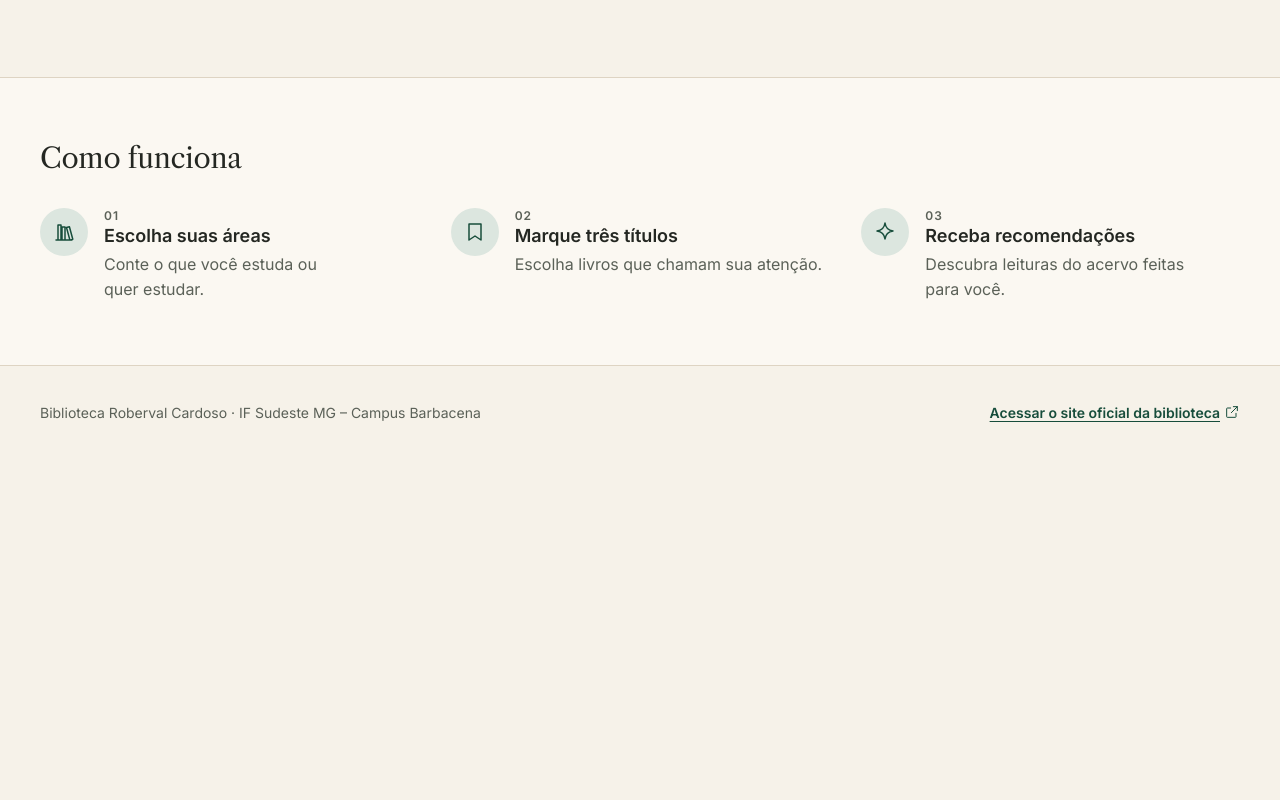
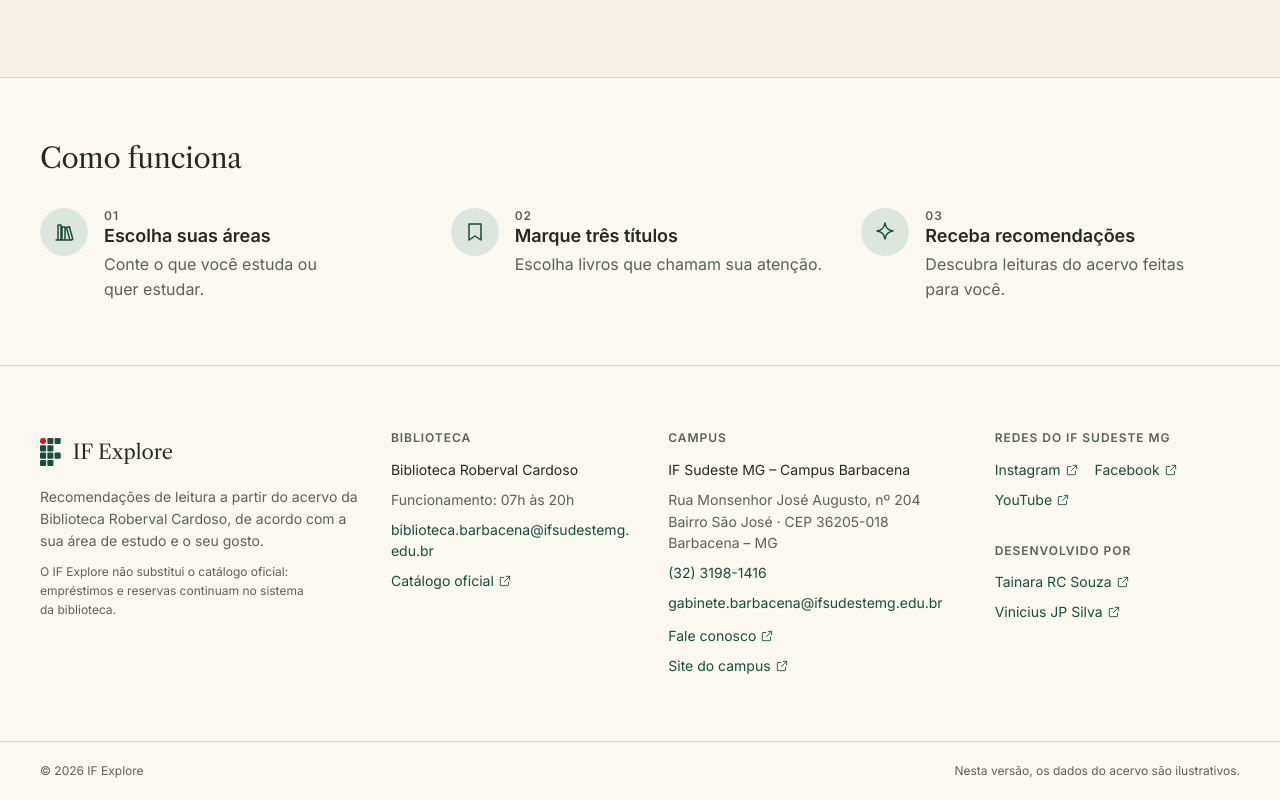
Before and after one commit to tainararcs/if-explore, a Vue app in the folder frontend/: page / in a window 1280 px wide. Shown: the part 708-1508 px from the top of the page. Before the commit the page ends 1166 px from the top, so only its background shows below. Built offline with nearby package versions, Linux system fonts and the light colour scheme.

Commit message:
feat: add a shared page footer with campus and library contacts
Show the project summary, library hours and email, campus address and
contacts, IF Sudeste MG social links, and the developers on the welcome,
home, and book pages.

```diff
--- /dev/null
+++ b/frontend/src/components/AppFooter.vue
@@ -0,0 +1,153 @@
+<!--
+  Rodapé das páginas: apresentação do projeto, contatos da biblioteca e do
+  campus, redes sociais do IF e quem desenvolveu.
+-->
+<template>
+  <footer class="border-t border-border bg-surface text-small text-text-muted [&_a]:no-underline [&_a:hover]:underline">
+    <div class="container grid gap-10 py-12 sm:grid-cols-2 md:grid-cols-3 md:gap-8 md:py-16 lg:grid-cols-[1.3fr_1fr_1.2fr_1fr]">
+      <section
+        class="sm:col-span-2 md:col-span-3 lg:col-span-1"
+        aria-labelledby="footer-about"
+      >
+        <h2
+          id="footer-about"
+          class="sr-only"
+        >
+          {{ t('common.appName') }}
+        </h2>
+        <RouterLink
+          to="/"
+          class="inline-flex min-h-11 items-center gap-3 text-text no-underline"
+          :aria-label="t('common.brandHomeLabel')"
+        >
+          <BrandMark />
+          <span class="font-display text-[1.25rem] leading-none">{{ t('common.appName') }}</span>
+        </RouterLink>
+        <p class="mt-3 max-w-[36ch]">
+          {{ t('common.footer.description') }}
+        </p>
+        <p class="mt-3 max-w-[36ch] text-caption">
+          {{ t('common.footer.disclaimer') }}
+        </p>
+      </section>
+
+      <section aria-labelledby="footer-library">
+        <h2
+          id="footer-library"
+          class="eyebrow mb-3 font-body"
+        >
+          {{ t('common.footer.library') }}
+        </h2>
+        <ul class="m-0 grid list-none gap-2 p-0">
+          <li class="text-text">
+            {{ t('common.libraryName') }}
+          </li>
+          <li>{{ t('common.footer.hours', { hours: LIBRARY.hours }) }}</li>
+          <li>
+            <a
+              :href="`mailto:${LIBRARY.email}`"
+              class="[overflow-wrap:anywhere]"
+            >{{ LIBRARY.email }}</a>
+          </li>
+          <li>
+            <ExternalLink :href="LIBRARY_CATALOG_URL">
+              {{ t('common.footer.catalog') }}
+            </ExternalLink>
+          </li>
+        </ul>
+      </section>
+
+      <section aria-labelledby="footer-campus">
+        <h2
+          id="footer-campus"
+          class="eyebrow mb-3 font-body"
+        >
+          {{ t('common.footer.campus') }}
+        </h2>
+        <address class="grid gap-2 not-italic">
+          <span class="text-text">{{ t('common.institution') }}</span>
+          <span>
+            {{ CAMPUS.street }}<br>
+            {{ CAMPUS.district }} · {{ t('common.footer.postalCode', { code: CAMPUS.postalCode }) }}<br>
+            {{ CAMPUS.city }}
+          </span>
+          <a :href="CAMPUS.phoneHref">{{ CAMPUS.phone }}</a>
+          <a
+            :href="`mailto:${CAMPUS.email}`"
+            class="[overflow-wrap:anywhere]"
+          >{{ CAMPUS.email }}</a>
+        </address>
+        <ul class="m-0 mt-3 grid list-none gap-2 p-0">
+          <li>
+            <ExternalLink :href="CAMPUS.contactUrl">
+              {{ t('common.footer.contact') }}
+            </ExternalLink>
+          </li>
+          <li>
+            <ExternalLink :href="CAMPUS.siteUrl">
+              {{ t('common.footer.campusSite') }}
+            </ExternalLink>
+          </li>
+        </ul>
+      </section>
+
+      <div class="grid content-start gap-8">
+        <section aria-labelledby="footer-social">
+          <h2
+            id="footer-social"
+            class="eyebrow mb-3 font-body"
+          >
+            {{ t('common.footer.social') }}
+          </h2>
+          <ul class="m-0 flex list-none flex-wrap gap-x-4 gap-y-2 p-0">
+            <li
+              v-for="link in SOCIAL_LINKS"
+              :key="link.url"
+            >
+              <ExternalLink :href="link.url">
+                {{ link.name }}
+              </ExternalLink>
+            </li>
+          </ul>
+        </section>
+
+        <section aria-labelledby="footer-developers">
+          <h2
+            id="footer-developers"
+            class="eyebrow mb-3 font-body"
+          >
+            {{ t('common.footer.developedBy') }}
+          </h2>
+          <ul class="m-0 grid list-none gap-2 p-0">
+            <li
+              v-for="developer in DEVELOPERS"
+              :key="developer.url"
+            >
+              <ExternalLink :href="developer.url">
+                {{ developer.name }}
+              </ExternalLink>
+            </li>
+          </ul>
+        </section>
+      </div>
+    </div>
+
+    <div class="border-t border-border">
+      <div class="container flex flex-col gap-1 py-5 text-caption sm:flex-row sm:justify-between">
+        <p>{{ t('common.footer.copyright', { year }) }}</p>
+        <p>{{ t('common.footer.mockNotice') }}</p>
+      </div>
+    </div>
+  </footer>
+</template>
+
+<script setup lang="ts">
+import { useI18n } from 'vue-i18n'
+import { CAMPUS, DEVELOPERS, LIBRARY, SOCIAL_LINKS } from '../lib/campus-info'
+import { LIBRARY_CATALOG_URL } from '../lib/library-catalog'
+import BrandMark from './BrandMark.vue'
+import ExternalLink from './ExternalLink.vue'
+
+const { t } = useI18n()
+const year = new Date().getFullYear()
+</script>
--- /dev/null
+++ b/frontend/src/components/ExternalLink.vue
@@ -0,0 +1,26 @@
+<!-- Link para outro site: abre em nova aba, com ícone e aviso para leitores de tela. -->
+<template>
+  <a
+    :href="href"
+    target="_blank"
+    rel="noopener noreferrer"
+    class="inline-flex items-center gap-1"
+  >
+    <slot />
+    <IconExternalLink class="size-3.5 shrink-0" />
+    <span class="sr-only">{{ t('common.opensInNewTab') }}</span>
+  </a>
+</template>
+
+<script setup lang="ts">
+import { useI18n } from 'vue-i18n'
+import IconExternalLink from './icons/IconExternalLink.vue'
+
+interface Props {
+  href: string
+}
+
+defineProps<Props>()
+
+const { t } = useI18n()
+</script>
--- a/frontend/src/features/book-detail/views/BookDetailView.vue
+++ b/frontend/src/features/book-detail/views/BookDetailView.vue
@@ -1,10 +1,10 @@
 <!-- Página do livro: destaque com capa e dados, ficha técnica e leituras relacionadas. -->
 <template>
-  <div class="flex min-h-dvh flex-col">
+  <div class="flex min-h-dvh flex-col max-md:pb-20">
     <AppHeader sticky />
 
     <main
-      class="book-page flex-1 pb-28 md:pb-16"
+      class="book-page flex-1 pb-16"
       :class="{ 'book-page--tinted': bandTone }"
       :style="bandTone ? { '--band-tone': bandTone } : undefined"
     >
@@ -168,6 +168,8 @@
       </div>
     </main>
 
+    <AppFooter />
+
     <Transition name="catalog-bar">
       <div
         v-if="showCatalogBar"
@@ -194,6 +196,7 @@
 import { computed, nextTick, useTemplateRef, watch } from 'vue'
 import { useI18n } from 'vue-i18n'
 import { useRoute, useRouter } from 'vue-router'
+import AppFooter from '../../../components/AppFooter.vue'
 import AppHeader from '../../../components/AppHeader.vue'
 import BookShelf from '../../../components/BookShelf.vue'
 import IconArrowLeft from '../../../components/icons/IconArrowLeft.vue'
--- a/frontend/src/features/home/views/HomeView.vue
+++ b/frontend/src/features/home/views/HomeView.vue
@@ -131,12 +131,15 @@
         </p>
       </div>
     </main>
+
+    <AppFooter />
   </div>
 </template>
 
 <script setup lang="ts">
 import { computed, ref } from 'vue'
 import { useI18n } from 'vue-i18n'
+import AppFooter from '../../../components/AppFooter.vue'
 import AppHeader from '../../../components/AppHeader.vue'
 import IconSparkle from '../../../components/icons/IconSparkle.vue'
 import SelectableChip from '../../../components/SelectableChip.vue'
--- a/frontend/src/features/welcome/views/WelcomeView.vue
+++ b/frontend/src/features/welcome/views/WelcomeView.vue
@@ -70,32 +70,17 @@
       <WelcomeHowItWorks />
     </main>
 
-    <footer class="border-t border-border py-6 text-small text-text-muted">
-      <div class="container flex flex-col gap-2 md:flex-row md:items-center md:justify-between">
-        <p>{{ t('common.libraryName') }} · {{ t('common.institution') }}</p>
-        <a
-          :href="LIBRARY_CATALOG_URL"
-          target="_blank"
-          rel="noopener noreferrer"
-          class="inline-flex min-h-11 items-center gap-1 font-semibold"
-        >
-          {{ t('common.officialSite') }}
-          <IconExternalLink class="size-4" />
-          <span class="sr-only">{{ t('common.opensInNewTab') }}</span>
-        </a>
-      </div>
-    </footer>
+    <AppFooter />
   </div>
 </template>
 
 <script setup lang="ts">
 import { onMounted, ref } from 'vue'
 import { Translation, useI18n } from 'vue-i18n'
+import AppFooter from '../../../components/AppFooter.vue'
 import AppHeader from '../../../components/AppHeader.vue'
 import IconArrowRight from '../../../components/icons/IconArrowRight.vue'
-import IconExternalLink from '../../../components/icons/IconExternalLink.vue'
 import { useReadingPreferences } from '../../../composables/useReadingPreferences'
-import { LIBRARY_CATALOG_URL } from '../../../lib/library-catalog'
 import type { Book } from '../../../models/book'
 import { getBooksByIds } from '../../../services/catalog-service'
 import WelcomeCoverFan from '../components/WelcomeCoverFan.vue'
--- /dev/null
+++ b/frontend/src/lib/campus-info.ts
@@ -0,0 +1,37 @@
+/**
+ * Dados públicos do campus, da biblioteca e da equipe exibidos no rodapé.
+ *
+ * Fonte: página "Fale Conosco" do IF Sudeste MG – Campus Barbacena
+ * (https://www.ifsudestemg.edu.br/barbacena/fale-conosco), consultada em
+ * outubro de 2026. Atualize aqui se o campus mudar endereço ou contatos.
+ */
+export const CAMPUS = {
+  street: 'Rua Monsenhor José Augusto, nº 204',
+  district: 'Bairro São José',
+  city: 'Barbacena – MG',
+  postalCode: '36205-018',
+  /** Telefone da chefia de gabinete. */
+  phone: '(32) 3198-1416',
+  phoneHref: 'tel:+553231981416',
+  email: 'gabinete.barbacena@ifsudestemg.edu.br',
+  siteUrl: 'https://www.ifsudestemg.edu.br/barbacena',
+  contactUrl: 'https://www.ifsudestemg.edu.br/barbacena/fale-conosco',
+} as const
+
+export const LIBRARY = {
+  email: 'biblioteca.barbacena@ifsudestemg.edu.br',
+  /** Horário regular; em férias escolares o setor costuma ter horário reduzido. */
+  hours: '07h às 20h',
+} as const
+
+/** Perfis oficiais do IF Sudeste MG nas redes sociais. */
+export const SOCIAL_LINKS = [
+  { name: 'Instagram', url: 'https://www.instagram.com/ifsudestemg' },
+  { name: 'Facebook', url: 'https://www.facebook.com/institutofederalsudestemg' },
+  { name: 'YouTube', url: 'https://www.youtube.com/user/IFSUDESTEMGVIDEOS' },
+] as const
+
+export const DEVELOPERS = [
+  { name: 'Tainara RC Souza', url: 'https://github.com/tainararcs' },
+  { name: 'Vinicius JP Silva', url: 'https://github.com/ViniciusJPSilva' },
+] as const
--- a/frontend/src/locales/pt-BR.ts
+++ b/frontend/src/locales/pt-BR.ts
@@ -17,6 +17,23 @@ export const ptBR = {
     },
     opensInNewTab: '(abre em nova aba)',
     officialSite: 'Acessar o site oficial da biblioteca',
+    footer: {
+      description:
+        'Recomendações de leitura a partir do acervo da Biblioteca Roberval Cardoso, de acordo com a sua área de estudo e o seu gosto.',
+      disclaimer:
+        'O IF Explore não substitui o catálogo oficial: empréstimos e reservas continuam no sistema da biblioteca.',
+      library: 'Biblioteca',
+      hours: 'Funcionamento: {hours}',
+      catalog: 'Catálogo oficial',
+      campus: 'Campus',
+      postalCode: 'CEP {code}',
+      contact: 'Fale conosco',
+      campusSite: 'Site do campus',
+      social: 'Redes do IF Sudeste MG',
+      developedBy: 'Desenvolvido por',
+      copyright: '© {year} IF Explore',
+      mockNotice: 'Nesta versão, os dados do acervo são ilustrativos.',
+    },
     coverLabel: 'Capa de {title}, de {author}',
     theme: {
       useLight: 'Ativar tema claro',
```
Also changed, not shown: 1 other file (tests, documents, lock files or other folders).
